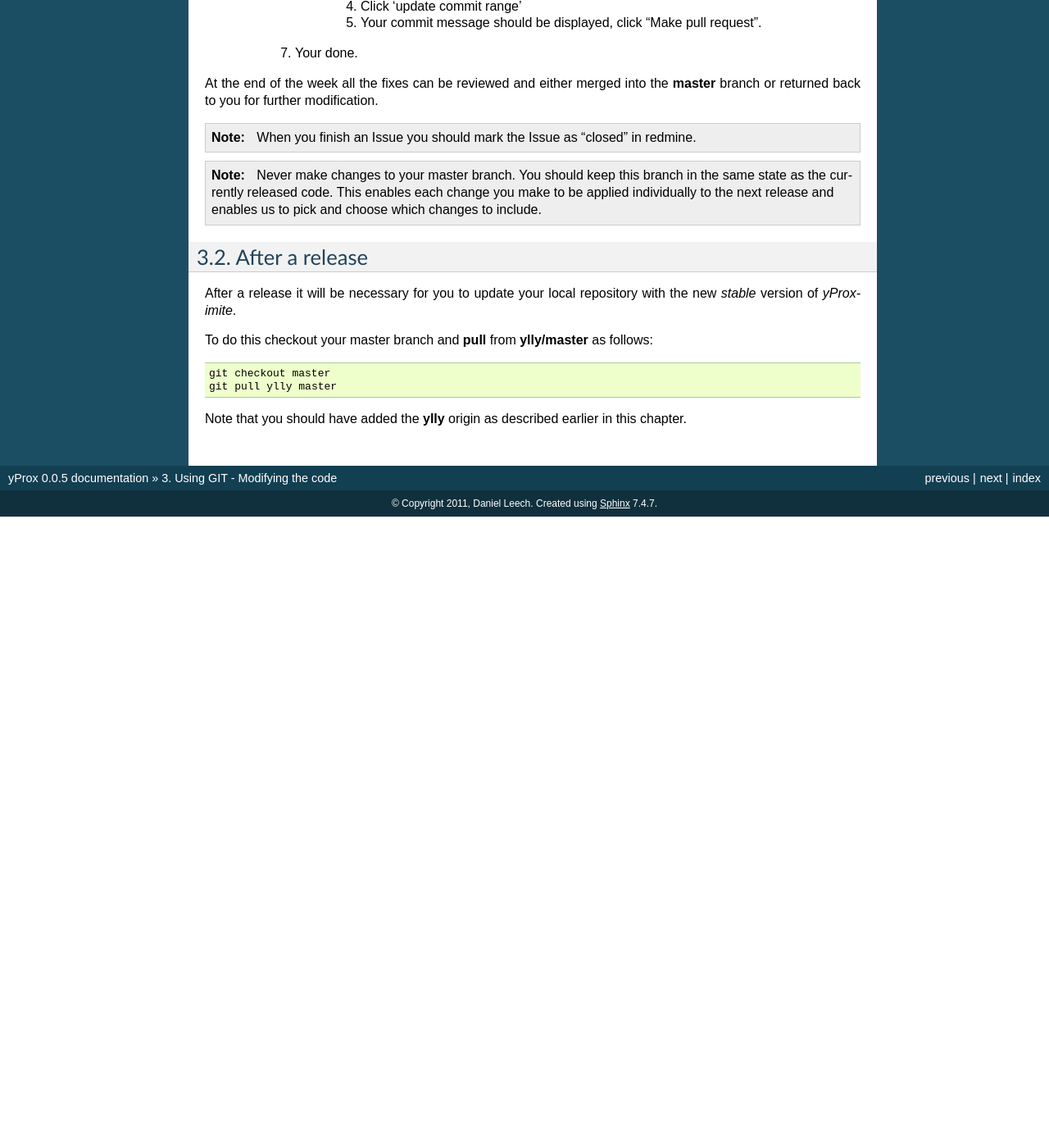
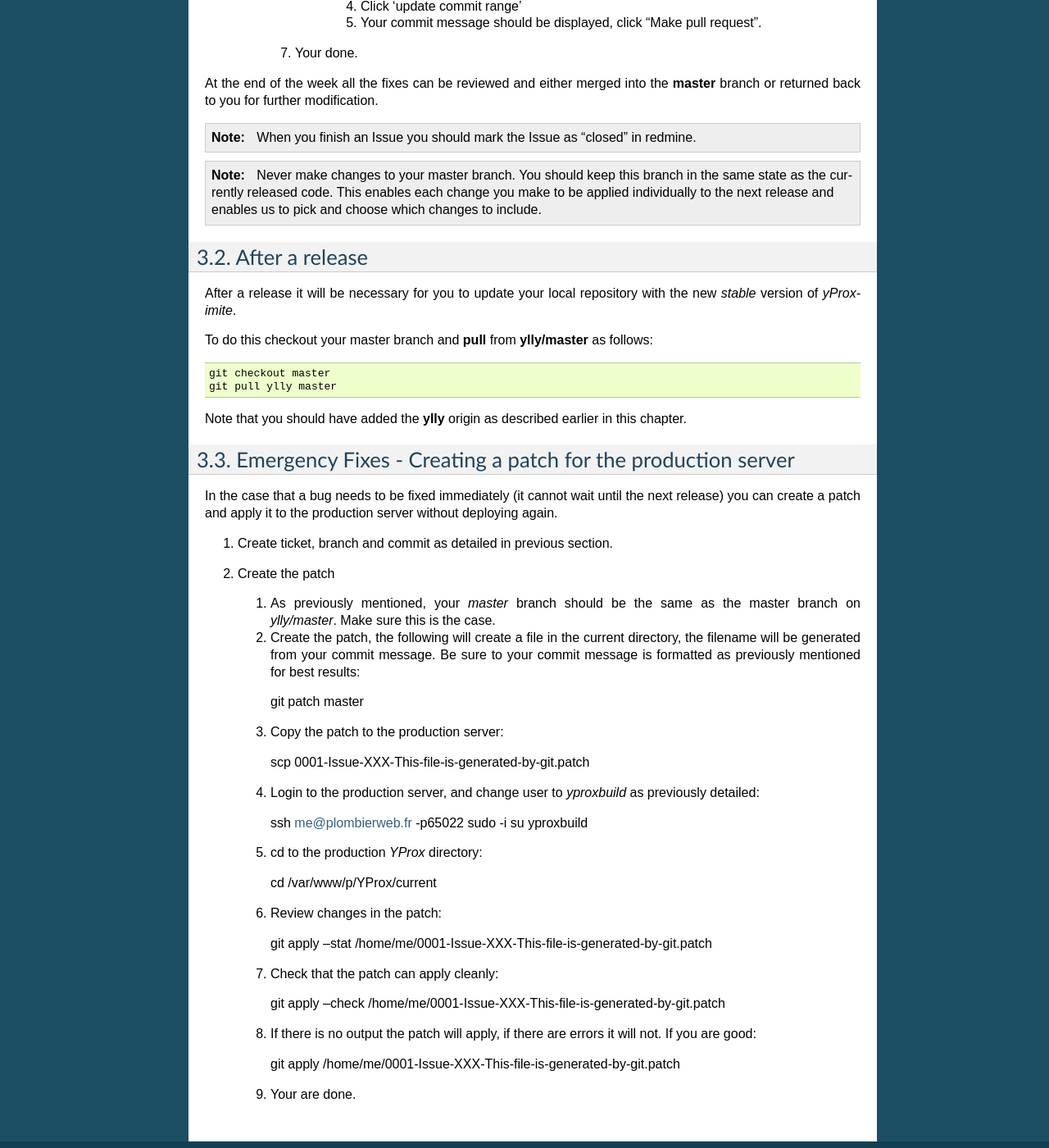
Before and after one commit to Yproximite/yprox-doc, a Sphinx documentation site: the page built from doc/source/git.rst, in a window 1280 px wide and 1400 px high, scrolled down 1527 px. Shown: the whole window at 82% size. Built offline with Sphinx 7.4.7, drawn with Linux system fonts in a browser that asks for light colours; pages that are not in the unit, such as notebooks, are missing from menus; before the commit the page ends 2157 px from its top, so only the background shows below that; some of the changed text lies outside the part shown.

Commit message:
Added section on patching production

```diff
--- a/doc/source/git.rst
+++ b/doc/source/git.rst
@@ -99,3 +99,48 @@ To do this checkout your master branch and **pull** from **ylly/master** as foll
     git pull ylly master
 
 Note that you should have added the **ylly** origin as described earlier in this chapter.
+
+Emergency Fixes - Creating a patch for the production server
+============================================================
+
+In the case that a bug needs to be fixed immediately (it cannot wait until the next release) you
+can create a patch and apply it to the production server without deploying again.
+
+1. Create ticket, branch and commit as detailed in previous section.
+
+2. Create the patch
+
+   1. As previously mentioned, your `master` branch should be the same as the master branch on
+      `ylly/master`. Make sure this is the case.
+
+   2. Create the patch, the following will create a file in the current directory, the filename will be generated from your commit message. Be sure to your commit message is formatted as previously mentioned for best results::
+
+    git patch master
+
+   3. Copy the patch to the production server::
+
+    scp 0001-Issue-XXX-This-file-is-generated-by-git.patch
+
+   4. Login to the production server, and change user to `yproxbuild` as previously detailed::
+
+    ssh me@plombierweb.fr -p65022
+    sudo -i
+    su yproxbuild
+
+   5. cd to the production `YProx` directory::
+
+    cd /var/www/p/YProx/current
+
+   6. Review changes in the patch::
+
+    git apply --stat /home/me/0001-Issue-XXX-This-file-is-generated-by-git.patch
+
+   7. Check that the patch can apply cleanly::
+
+    git apply --check /home/me/0001-Issue-XXX-This-file-is-generated-by-git.patch
+
+   8. If there is no output the patch will apply, if there are errors it will not. If you are good::
+
+    git apply /home/me/0001-Issue-XXX-This-file-is-generated-by-git.patch
+
+   9. Your are done.
```
